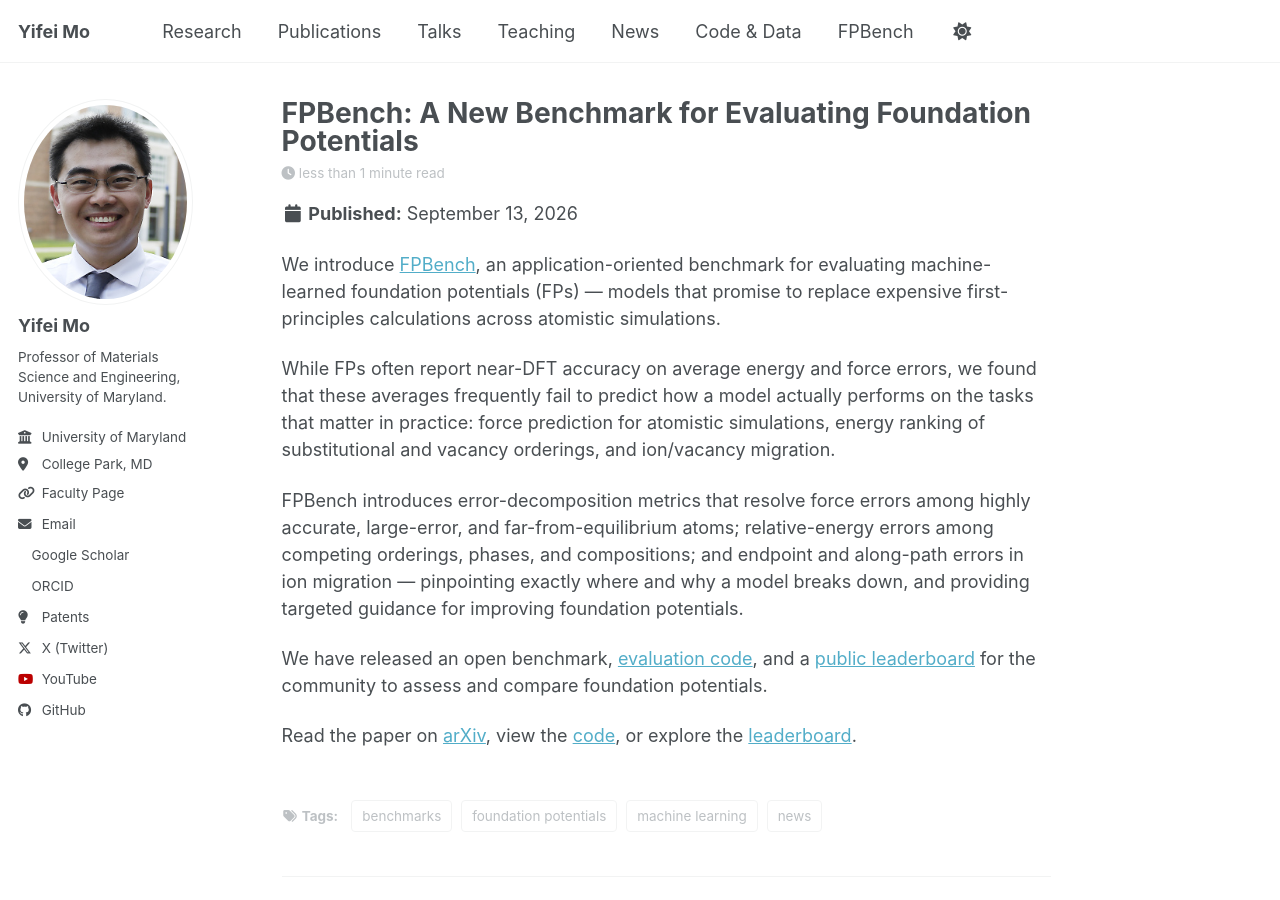
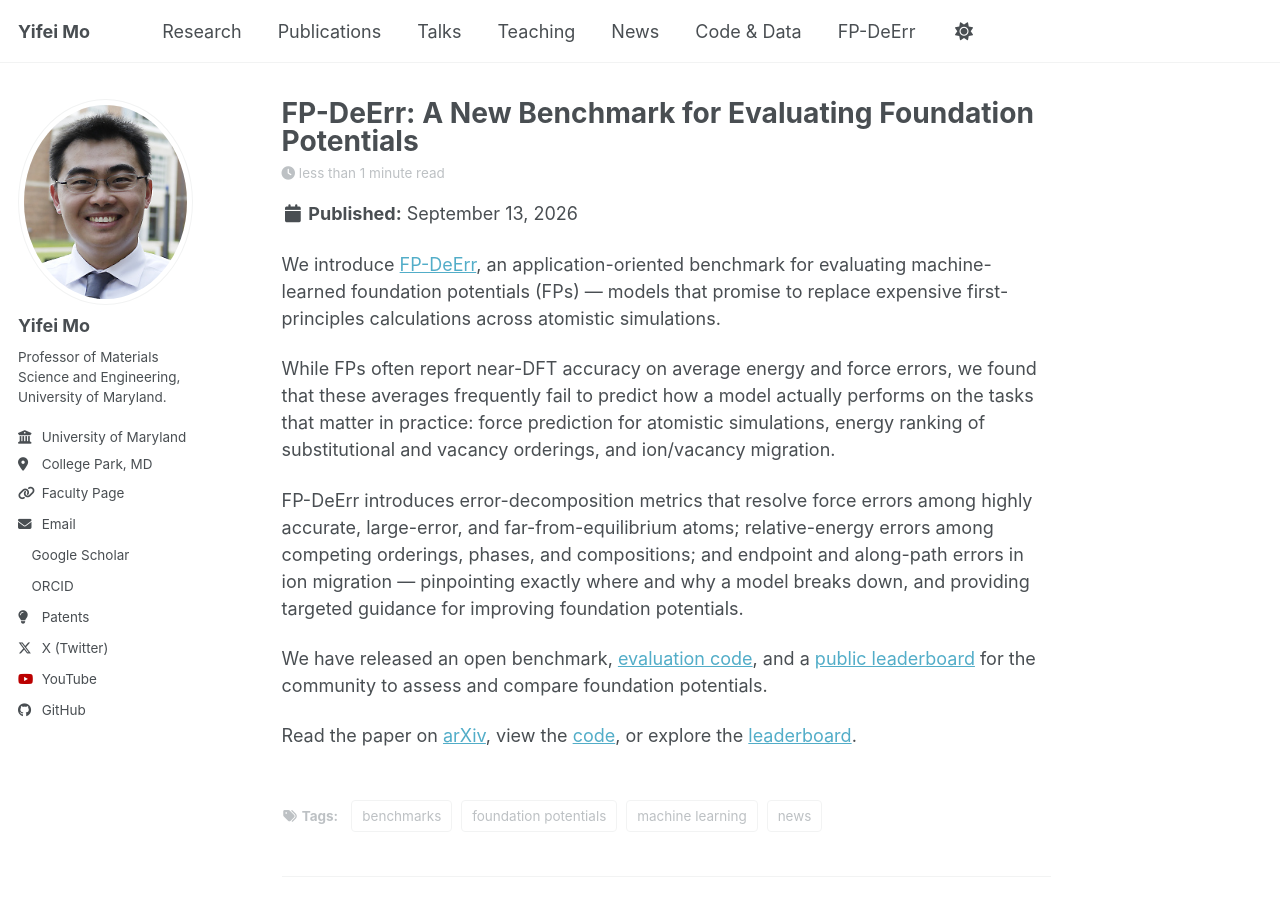
Before and after one commit to yifeimo/yifeimo.github.io, a Jekyll site: the page built from _posts/2026-09-13-fpbench.md, in a window 1280 px wide and 900 px high. Built offline with Jekyll 4.4.1, drawn with Linux system fonts in a browser that asks for light colours; a style sheet for code colours, icons or effects is not loaded.

Commit message:
Rename FPBench to FP-DeErr in display text
Co-Authored-By: Claude Sonnet 5 <noreply@anthropic.com>

```diff
--- a/_data/navigation.yml
+++ b/_data/navigation.yml
@@ -26,5 +26,5 @@ main:
   - title: "Code & Data"
     url: /code-data/
 
-  - title: "FPBench"
+  - title: "FP-DeErr"
     url: https://mogroupumd.github.io/FPBench/
--- a/_pages/publications.md
+++ b/_pages/publications.md
@@ -13,8 +13,8 @@ author_profile: true
 
 *(\* corresponding author, <sup>#</sup> Mo group member, <sup>1</sup> co-first author)*
 
-**99.** Kiyan Amirian, Ramanuja Srinivasan Saravanan, Felix Adams, Charles E. Schwarz, Yifei Mo\*, "FPBench: Application-Oriented Error Decomposition for Foundation Potentials", [arXiv:2609.05714](https://arxiv.org/abs/2609.05714)
-<br><span class="citation" style="display: block; margin-left: 2.2em;">FPBench introduces an application-oriented benchmark that decomposes foundation-potential errors on representative tasks — force prediction, energy ranking, and ion migration — into targeted metrics that pinpoint where and why models fail, guiding FP development. [Code](https://github.com/mogroupumd/FPBench) · [Leaderboard](https://mogroupumd.github.io/FPBench/)</span>
+**99.** Kiyan Amirian, Ramanuja Srinivasan Saravanan, Felix Adams, Charles E. Schwarz, Yifei Mo\*, "FP-DeErr: Application-Oriented Error Decomposition for Foundation Potentials", [arXiv:2609.05714](https://arxiv.org/abs/2609.05714)
+<br><span class="citation" style="display: block; margin-left: 2.2em;">FP-DeErr introduces an application-oriented benchmark that decomposes foundation-potential errors on representative tasks — force prediction, energy ranking, and ion migration — into targeted metrics that pinpoint where and why models fail, guiding FP development. [Code](https://github.com/mogroupumd/FPBench) · [Leaderboard](https://mogroupumd.github.io/FPBench/)</span>
 
 **98.** Felix Adams<sup>#</sup>, Ichiro Takeuchi, Carlos A Ríos Ocampo, Yifei Mo\*, "First-Principles Thermodynamic Analysis of Ternary Chalcogenide Phase Change Materials", arXiv:2604.27120
 
--- a/_posts/2026-09-13-fpbench.md
+++ b/_posts/2026-09-13-fpbench.md
@@ -1,5 +1,5 @@
 ---
-title: 'FPBench: A New Benchmark for Evaluating Foundation Potentials'
+title: 'FP-DeErr: A New Benchmark for Evaluating Foundation Potentials'
 date: 2026-09-13
 permalink: /posts/2026/09/fpbench/
 tags:
@@ -9,11 +9,11 @@ tags:
   - benchmarks
 ---
 
-We introduce [FPBench](https://mogroupumd.github.io/FPBench/), an application-oriented benchmark for evaluating machine-learned foundation potentials (FPs) — models that promise to replace expensive first-principles calculations across atomistic simulations.
+We introduce [FP-DeErr](https://mogroupumd.github.io/FPBench/), an application-oriented benchmark for evaluating machine-learned foundation potentials (FPs) — models that promise to replace expensive first-principles calculations across atomistic simulations.
 
 While FPs often report near-DFT accuracy on average energy and force errors, we found that these averages frequently fail to predict how a model actually performs on the tasks that matter in practice: force prediction for atomistic simulations, energy ranking of substitutional and vacancy orderings, and ion/vacancy migration.
 
-FPBench introduces error-decomposition metrics that resolve force errors among highly accurate, large-error, and far-from-equilibrium atoms; relative-energy errors among competing orderings, phases, and compositions; and endpoint and along-path errors in ion migration — pinpointing exactly where and why a model breaks down, and providing targeted guidance for improving foundation potentials.
+FP-DeErr introduces error-decomposition metrics that resolve force errors among highly accurate, large-error, and far-from-equilibrium atoms; relative-energy errors among competing orderings, phases, and compositions; and endpoint and along-path errors in ion migration — pinpointing exactly where and why a model breaks down, and providing targeted guidance for improving foundation potentials.
 
 We have released an open benchmark, [evaluation code](https://github.com/mogroupumd/FPBench), and a [public leaderboard](https://mogroupumd.github.io/FPBench/) for the community to assess and compare foundation potentials.
 
```
Also changed, not shown: _portfolio/fpbench.md (+4 -4 lines), _research/ai-for-science.md (+1 -1 lines).
